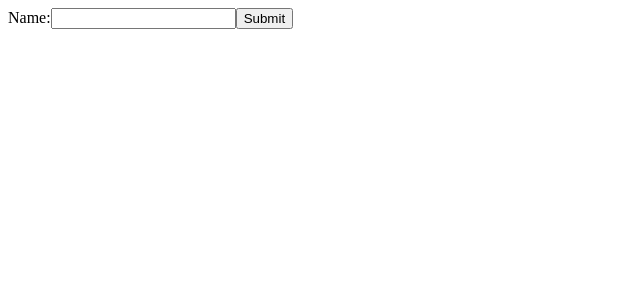
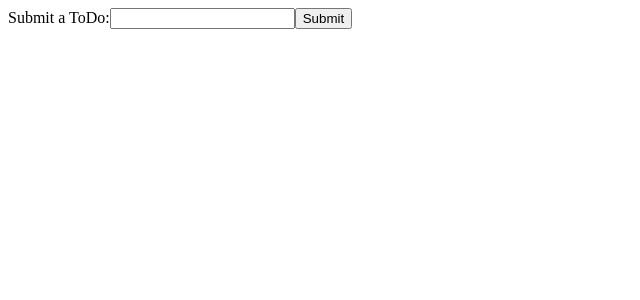
Before and after one commit to elmarek/react-practice-project-1, a React app: page / in a window 1280 px wide. Shown: the top 300 px of the page, without its empty margins (0-640 px from the left). Built offline with nearby package versions, Linux system fonts and the light colour scheme; the HTML template or start-up script is replaced by a standard one.

Commit message:
Webpacked src file for todo list

```diff
--- a/src/app.jsx
+++ b/src/app.jsx
@@ -16,9 +16,9 @@ export default class App extends Component {
   }
 
 // handling input change
-  handleChange(event) {
-    this.setState({toDoList: event.target.value})
-  }
+  // handleChange(event) {
+  //   this.setState({toDoList: event.target.value})
+  // }
 
   // handling on submit event
   handleSubmit(event) {
@@ -35,7 +35,7 @@ export default class App extends Component {
      <div>
      <form onSubmit={this.handleSubmit}>
         <label>
-          Name:
+          Submit a ToDo:
           <input type="text" value={this.state.value} onChange={this.handleChange} />
         </label>
         <input type="submit" value="Submit" />
```
Also changed, not shown: 1 other file (tests, documents, lock files or other folders).
